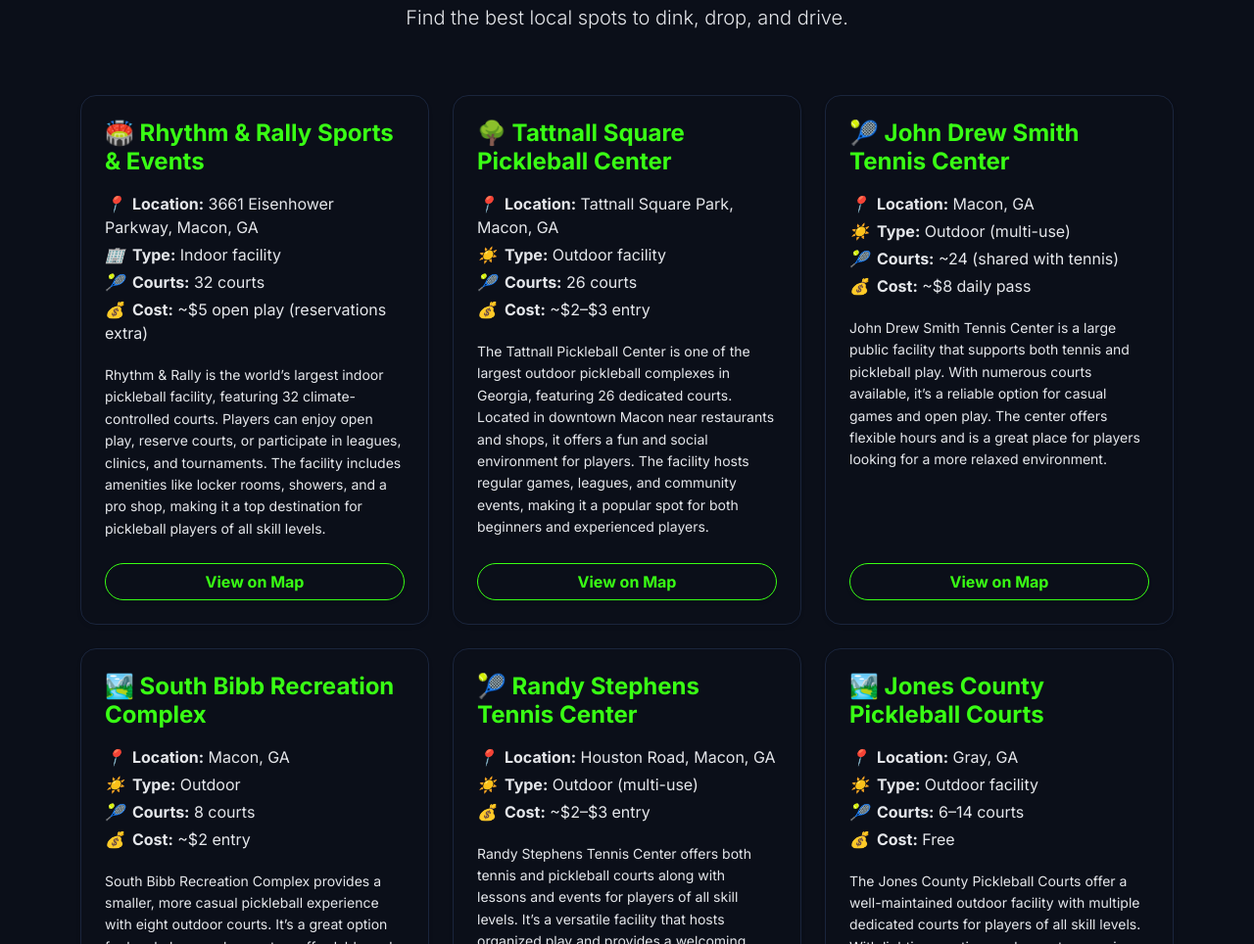
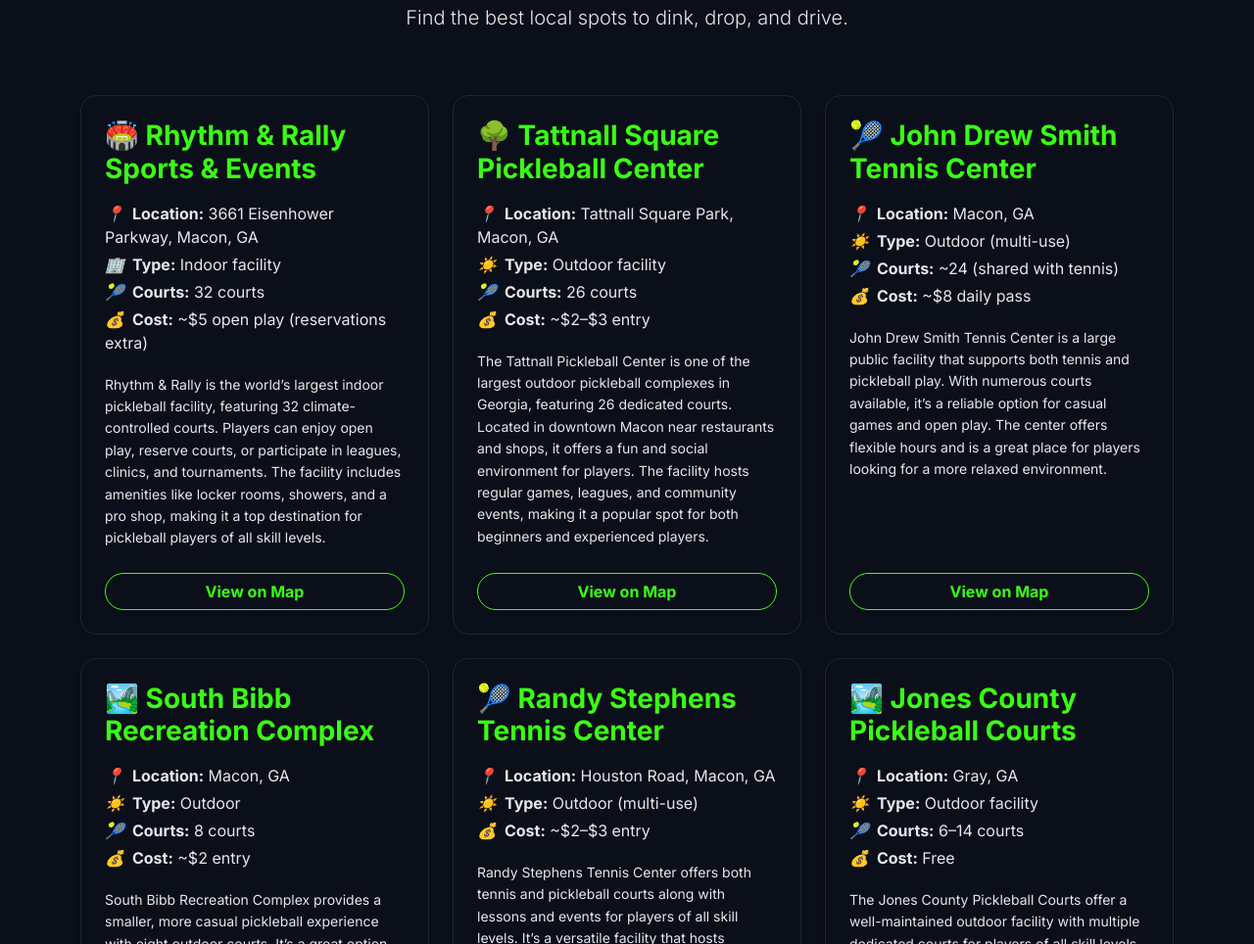
Before and after one commit to bgrimes888/dinkanddrive, a plain HTML site: page final project/Courts.html in a window 1280 px wide. Shown: the part 640-1604 px from the top of the page at 98% size. Drawn offline with nearby package versions, Linux system fonts and the light colour scheme.

Commit message:
headings fix
fixed some headings issues

```diff
--- a/final project/Courts.html
+++ b/final project/Courts.html
@@ -87,7 +87,7 @@
             <div class="col-md-6 col-lg-4">
                 <div
                     class="feature-card rounded-4 p-4 h-100 d-flex flex-column border border-secondary border-opacity-50 shadow-sm">
-                    <h4 class="text-warning fw-bold mb-3">🏟️ Rhythm & Rally Sports & Events</h4>
+                    <h3 class="text-warning fw-bold mb-3">🏟️ Rhythm & Rally Sports & Events</h3>
                     <ul class="list-unstyled text-light mb-3">
                         <li class="mb-1"><i class="text-warning fw-bold me-2">📍</i><strong>Location:</strong> 3661
                             Eisenhower Parkway, Macon, GA</li>
@@ -112,7 +112,7 @@
             <div class="col-md-6 col-lg-4">
                 <div
                     class="feature-card rounded-4 p-4 h-100 d-flex flex-column border border-secondary border-opacity-50 shadow-sm">
-                    <h4 class="text-warning fw-bold mb-3">🌳 Tattnall Square Pickleball Center</h4>
+                    <h3 class="text-warning fw-bold mb-3">🌳 Tattnall Square Pickleball Center</h3>
                     <ul class="list-unstyled text-light mb-3">
                         <li class="mb-1"><i class="text-warning fw-bold me-2">📍</i><strong>Location:</strong> Tattnall
                             Square Park, Macon, GA</li>
@@ -138,7 +138,7 @@
             <div class="col-md-6 col-lg-4">
                 <div
                     class="feature-card rounded-4 p-4 h-100 d-flex flex-column border border-secondary border-opacity-50 shadow-sm">
-                    <h4 class="text-warning fw-bold mb-3">🎾 John Drew Smith Tennis Center</h4>
+                    <h3 class="text-warning fw-bold mb-3">🎾 John Drew Smith Tennis Center</h3>
                     <ul class="list-unstyled text-light mb-3">
                         <li class="mb-1"><i class="text-warning fw-bold me-2">📍</i><strong>Location:</strong> Macon, GA
                         </li>
@@ -163,7 +163,7 @@
             <div class="col-md-6 col-lg-4">
                 <div
                     class="feature-card rounded-4 p-4 h-100 d-flex flex-column border border-secondary border-opacity-50 shadow-sm">
-                    <h4 class="text-warning fw-bold mb-3">🏞️ South Bibb Recreation Complex</h4>
+                    <h3 class="text-warning fw-bold mb-3">🏞️ South Bibb Recreation Complex</h3>
                     <ul class="list-unstyled text-light mb-3">
                         <li class="mb-1"><i class="text-warning fw-bold me-2">📍</i><strong>Location:</strong> Macon, GA
                         </li>
@@ -187,7 +187,7 @@
             <div class="col-md-6 col-lg-4">
                 <div
                     class="feature-card rounded-4 p-4 h-100 d-flex flex-column border border-secondary border-opacity-50 shadow-sm">
-                    <h4 class="text-warning fw-bold mb-3">🎾 Randy Stephens Tennis Center</h4>
+                    <h3 class="text-warning fw-bold mb-3">🎾 Randy Stephens Tennis Center</h3>
                     <ul class="list-unstyled text-light mb-3">
                         <li class="mb-1"><i class="text-warning fw-bold me-2">📍</i><strong>Location:</strong> Houston
                             Road, Macon, GA</li>
@@ -210,7 +210,7 @@
             <div class="col-md-6 col-lg-4">
                 <div
                     class="feature-card rounded-4 p-4 h-100 d-flex flex-column border border-secondary border-opacity-50 shadow-sm">
-                    <h4 class="text-warning fw-bold mb-3">🏞️ Jones County Pickleball Courts</h4>
+                    <h3 class="text-warning fw-bold mb-3">🏞️ Jones County Pickleball Courts</h3>
                     <ul class="list-unstyled text-light mb-3">
                         <li class="mb-1"><i class="text-warning fw-bold me-2">📍</i><strong>Location:</strong> Gray, GA
                         </li>
```
Also changed, not shown: final project/Equipment.html (+6 -6 lines).
